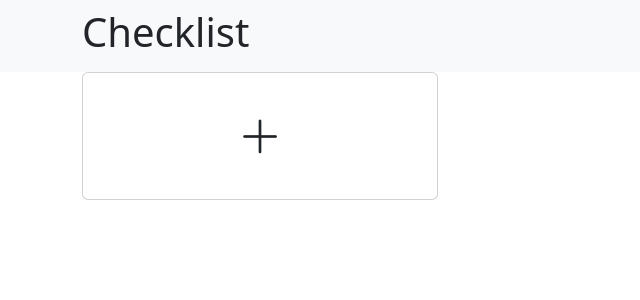
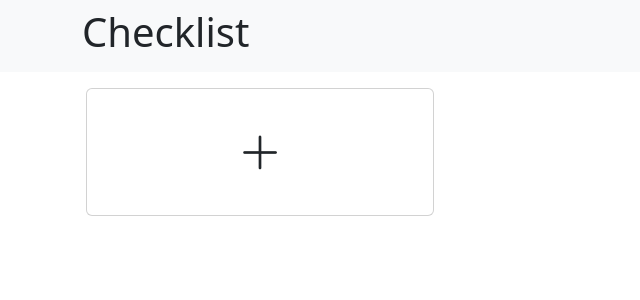
Before and after one commit to dmitry-rasskazov/checklist, a React (Create React App) app: page / in a window 1280 px wide. Shown: the top 300 px of the page, without its empty margins (0-640 px from the left). Built offline with nearby package versions, Linux system fonts and the light colour scheme.

Commit message:
fix padding beetwen items

```diff
--- a/src/Components/List.js
+++ b/src/Components/List.js
@@ -46,7 +46,7 @@ function List({ itemsInfoList, onChange })
         onChange(copyItems);
     }
 
-    const itemSize = 'col-lg-4 col-md-6 col-sm-12';
+    const itemSize = 'col-lg-4 col-md-6 col-sm-12 p-3';
 
     return <div className={'container'}>
         <div className={'row'}>
```
